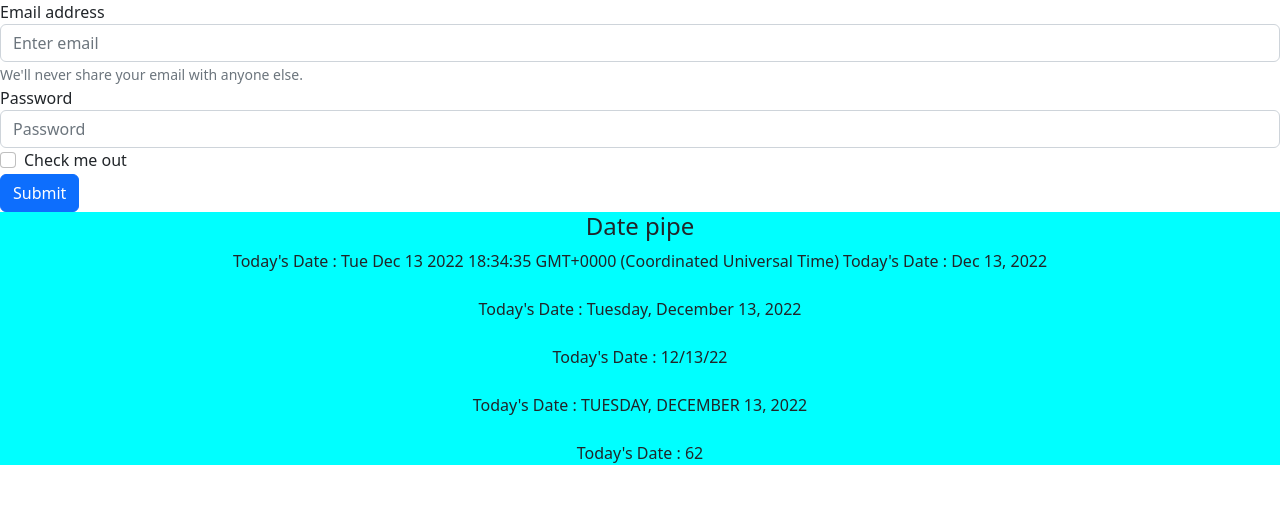
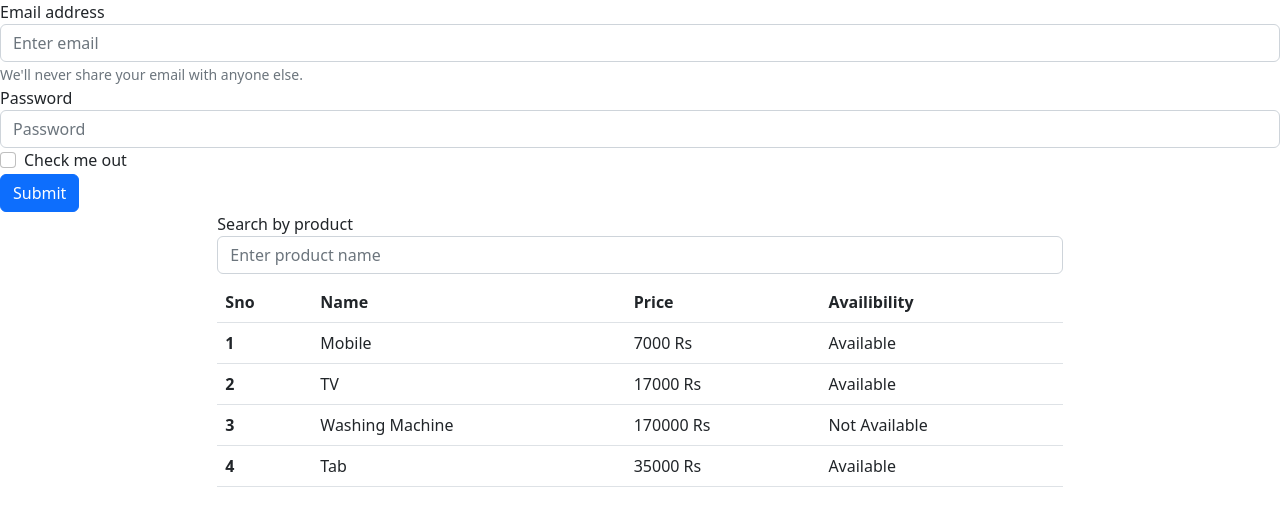
Before and after one commit to akshaypalase/AngularApp, an Angular app: page /login in a window 1280 px wide. Shown: the top 526 px of the page. Built offline with nearby package versions, Linux system fonts and the light colour scheme.

Commit message:
updated
updated

```diff
--- a/src/app/app.component.html
+++ b/src/app/app.component.html
@@ -90,8 +90,8 @@
 
 <router-outlet></router-outlet>
 <!-- <app-pipedemo></app-pipedemo> -->
-<app-pipepractice></app-pipepractice>
-
+<!-- <app-pipepractice></app-pipepractice> -->
+<app-filterpipe></app-filterpipe>
 <!-- <table class="table-responsive">
   <thead>
     <tr>
--- a/src/app/count.pipe.ts
+++ b/src/app/count.pipe.ts
@@ -9,4 +9,6 @@ export class CountPipe implements PipeTransform {
     return value.toString().length;
   }
 
+
+
 }
--- a/src/app/filterpipe/filterpipe.component.html
+++ b/src/app/filterpipe/filterpipe.component.html
@@ -1 +1,27 @@
-<p>filterpipe works!</p>
+<div class="row justify-content-center">
+    <div class="col-md-8 form-inline mb-2">
+        <label for="productid"> Search by product</label>
+        <input type="text" class="form-control" id="productid" placeholder="Enter product name" [(ngModel)]="namesearch">
+    </div>
+    <div class="col-md-8">
+        <table class="table">
+             <thead>
+                <tr>
+                    <th scope="col">Sno</th>
+                    <th scope="col">Name</th>
+                    <th scope="col">Price</th>
+                    <th scope="col">Availibility</th>
+
+                </tr>
+             </thead>
+             <tbody>
+                <tr *ngFor="let product of productArr | filter:namesearch">
+                    <th scope="row">{{product.sno}}</th>
+                    <td>{{product.name}}</td>
+                    <td>{{product.price}}</td>
+                    <td>{{product.availability}}</td>
+                </tr>
+             </tbody>
+        </table>
+    </div>
+</div>
--- a/src/app/filterpipe/filterpipe.component.ts
+++ b/src/app/filterpipe/filterpipe.component.ts
@@ -7,6 +7,34 @@ import { Component, OnInit } from '@angular/core';
 })
 export class FilterpipeComponent implements OnInit {
 
+  namesearch: string = '';
+  productArr: any[] = [
+    {
+      sno: 1,
+      name: 'Mobile',
+      price: '7000 Rs',
+      availability: 'Available'
+    },
+    {
+      sno: 2,
+      name: 'TV',
+      price: '17000 Rs',
+      availability: 'Available'
+    },
+    {
+      sno: 3,
+      name: 'Washing Machine',
+      price: '170000 Rs',
+      availability: 'Not Available'
+    },
+    {
+      sno: 4,
+      name: 'Tab',
+      price: '35000 Rs',
+      availability: 'Available'
+    }
+  ]
+
   constructor() { }
 
   ngOnInit() {
--- a/src/app/pipepractice/pipepractice.component.html
+++ b/src/app/pipepractice/pipepractice.component.html
@@ -10,7 +10,9 @@
         Today's Date : {{tdate | date:'fullDate'}}<br><br>
         Today's Date : {{tdate | date:'shortDate'}}<br><br>
         Today's Date : {{tdate | date:'fullDate' | uppercase}}<br><br>
-        Today's Date : {{tdate | count }}
+        <div>
+
+        </div>
 
     </div>
 
--- /dev/null
+++ b/src/app/pipes/filter.pipe.ts
@@ -0,0 +1,15 @@
+import { Pipe, PipeTransform } from '@angular/core';
+
+@Pipe({
+  name: 'filter'
+})
+export class FilterPipe implements PipeTransform {
+
+
+    transform(val:any,searchTearm:any): any {
+      return val.filter((search)=>{
+        return search.name.toLowerCase().indexOf(searchTearm.toLowerCase())> -1
+      });
+  }
+
+}
```
Also changed, not shown: src/app/app.module.ts (+5 -2 lines), 1 other file (tests, documents, lock files or other folders).
